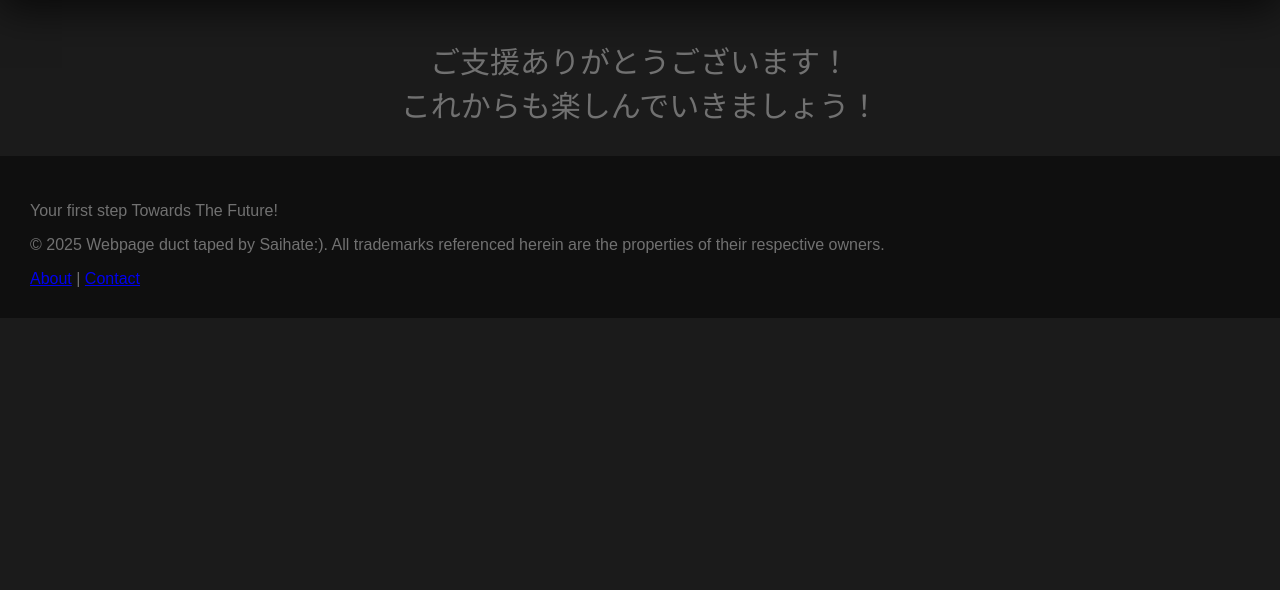
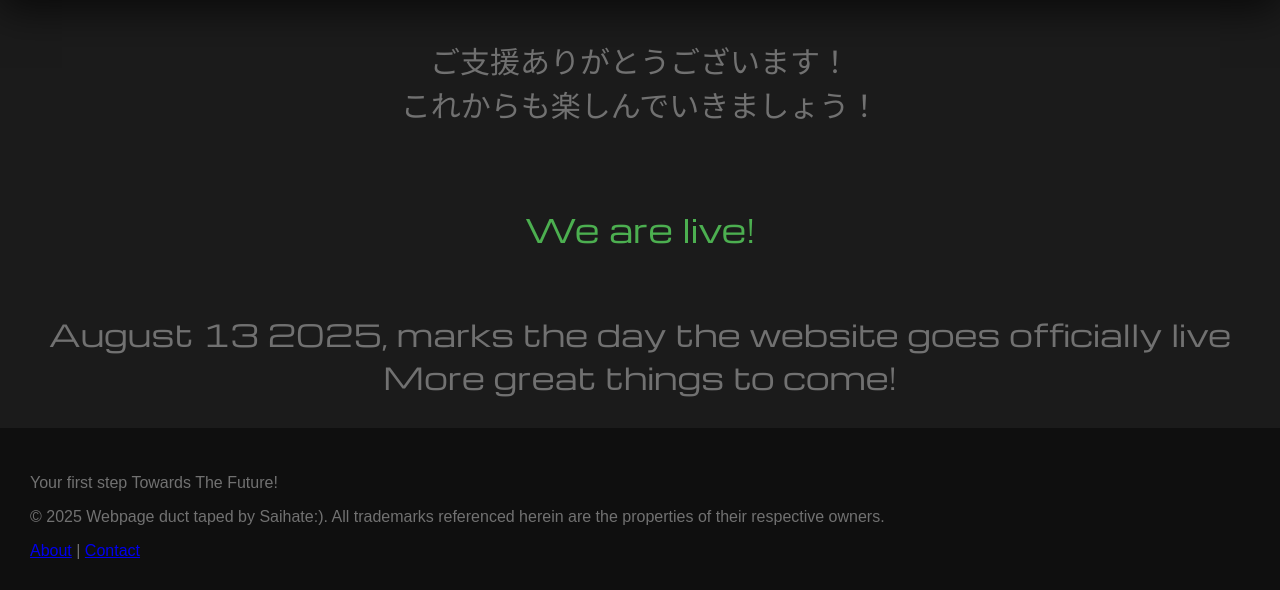
Before and after one commit to NGLSaihate/CalCommyu, a plain HTML site: page index.html in a window 1280 px wide. Shown: the part 1309-1899 px from the top of the page. Before the commit the page ends 1627 px from the top, so only its background shows below. Drawn offline with nearby package versions, Linux system fonts and the light colour scheme.

Commit message:
Update index.html

```diff
--- a/index.html
+++ b/index.html
@@ -60,6 +60,10 @@
 	<p>ご支援ありがとうございます！<br>
 	これからも楽しんでいきましょう！</p>
 
+	<h1>We are live!</h1>
+	<p>August 13 2025, marks the day the website goes officially live
+	<br> More great things to come!</p>
+
 </div>
 
 	<!-- Scroll to the top button -->
@@ -85,4 +89,5 @@
 </body>
 
 
+
 </html>
```
